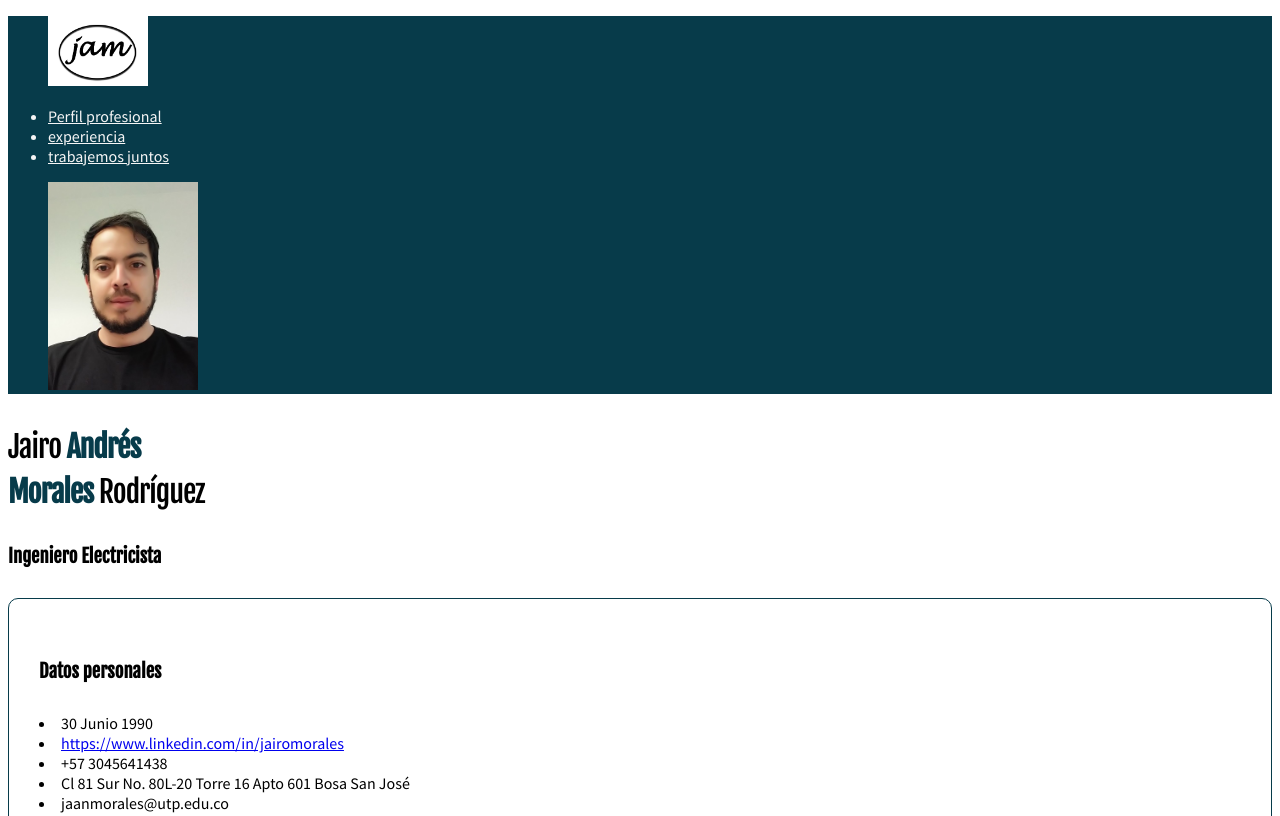
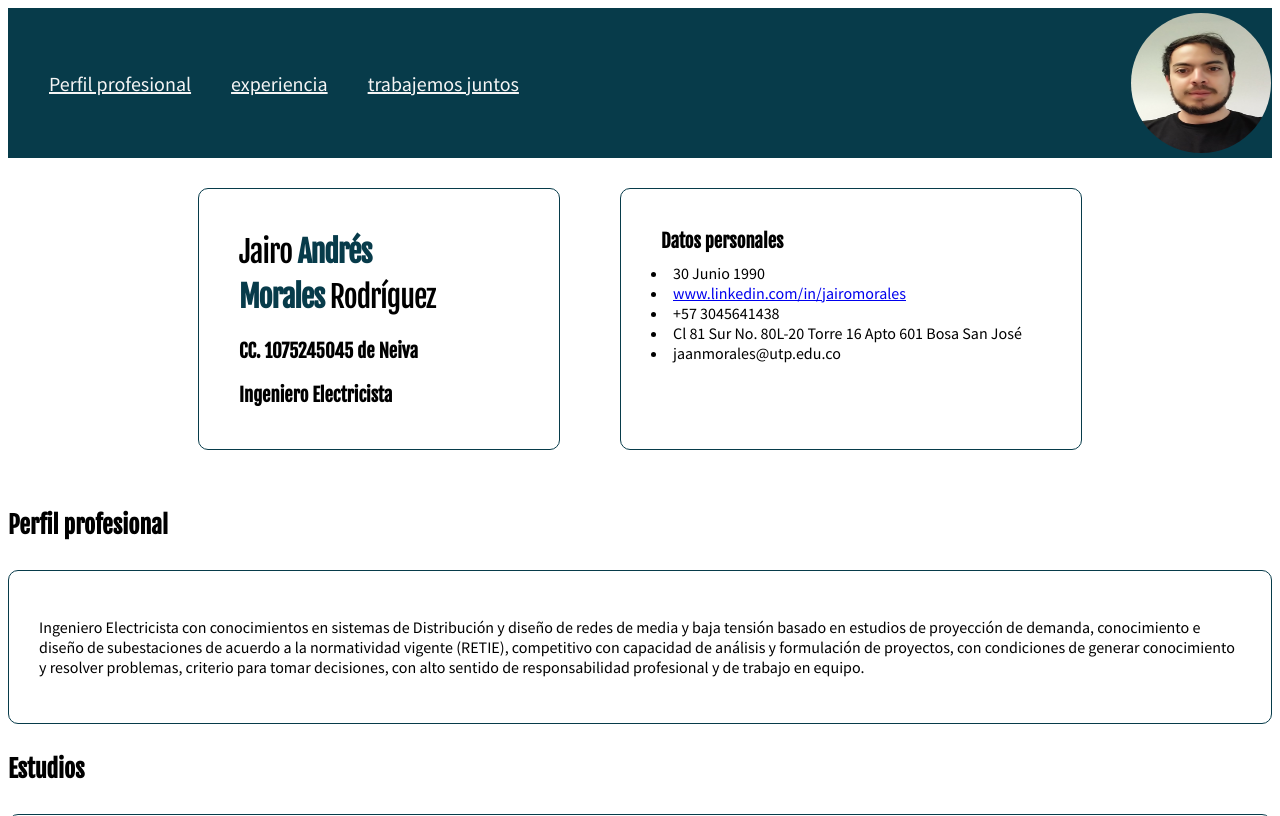
Before and after one commit to jairoandresm/vitae, a plain HTML site: page index.html in a window 1280 px wide. Shown: the top 816 px of the page. Drawn offline with Linux system fonts and the light colour scheme.

Commit message:
nuevos cambios

```diff
--- a/data/estilos.css
+++ b/data/estilos.css
@@ -32,7 +32,6 @@ strong{
 }*/
 body{
   font-family: "Source Sans Pro", sans-serif;
-
 }
 h1,h2,h3,h4,h5,h6{
   font-family: 'Fjalla One', sans-serif;
@@ -53,16 +52,54 @@ strong{
 .header{
   background-color: #073b4a;
   color: whitesmoke;
+  height: 150px;
   margin: 0px;
+  padding: 1px;
+  display: flex;
+  justify-content: space-between;
+  align-items: center;
+
+}
+.header ol{
+  display: flex;
+}
+ul{
+  color: whitesmoke;
+  margin: 10px;
+  padding: 10px;
+  list-style: none;
+  display: flex;
+  font-size: 20px;
+
 }
 header a {
   color: whitesmoke;
+  margin: 10px;
+  padding: 10px;
 }
-header figure{
+.header, figure{
   background-color: #073b4a;
-  background-size: 100px 100px;
+  background-size: 500px 500px;
   background-repeat: no-repeat;
   background-position-x: right;
+  box-sizing: border-box;
+  display: flex;
+  align-self: center;
+  margin: 0px;
+}
+.redonda{
+  width:140px;
+    height:140px;
+    border-radius:150px;
+    display: flex;
+}
+.datos__info{
+  display: flex;
+  justify-content: center;
+}
+h1, h3{
+  margin: 0px;
+  padding: 10px;
 }
 .dato{
 border-top: 1px solid #073b4a;
@@ -70,7 +107,24 @@ border-left: 1px solid  #073b4a;
 border-right: 1px solid  #073b4a;
 border-bottom: 1px solid  #073b4a;
 border-radius: 10px;
+margin: 30px;
 padding: 30px;
+height: 200px;
+width: 400px;
+}
+.datos__nombre{
+  border-top: 1px solid #073b4a;
+border-left: 1px solid  #073b4a;
+border-right: 1px solid  #073b4a;
+border-bottom: 1px solid  #073b4a;
+border-radius: 10px;
+margin: 30px;
+padding: 30px;
+height: 200px;
+width: 300px;
+}
+.datos__nombre ~.datos__info{
+  justify-items: center;
 }
 .hero{
   border-top: 1px solid #073b4a;
@@ -79,6 +133,7 @@ padding: 30px;
   border-bottom: 1px solid  #073b4a;
   border-radius: 10px;
   padding: 30px;
+
 }
 .Estudios{
   border-top: 1px solid #073b4a;
@@ -96,3 +151,20 @@ padding: 30px;
   border-radius: 10px;
   padding: 30px;
 }
+.contacto{
+  border-top: 1px solid #073b4a;
+  border-left: 1px solid  #073b4a;
+  border-right: 1px solid  #073b4a;
+  border-bottom: 1px solid  #073b4a;
+  border-radius: 10px;
+  padding: 30px;
+  margin: 0px;
+}
+.input{
+  width: 70%;
+  border-radius: 20px;
+  height: 20px;
+}
+label{
+  margin: 20px;
+}
--- a/index.html
+++ b/index.html
@@ -12,15 +12,13 @@
   <link href="https://fonts.googleapis.com/css?family=Fjalla+One&display=swap" rel="stylesheet">
 </head>
 <body>
+  <nav>
+    <article>
     <header class="header">
-      <div>
         <!– la etiqueta nav genera un menú de navegación–>
         <!– El método alt se puede usar para mostrar el enlace donde se descarga la imagen–>
         <!– El método width redimensiona el ancho de la imagen–>
         <!– El método height redimensiona el alto de la imagen–>
-        <figure class="logo">
-          <img src="data/jam.jpg" alt="Logo Jam" width="100px">
-        </figure>
     <nav class="menu">
           <!– lista con viñeta–>
         <ul>
@@ -37,14 +35,17 @@
           </li>
         </ul>
       </nav>
-    </div>
             <figure>
-    <img src="data/jairo.jpg" alt="perfil" width="150px">
+            <img src="data/jairo.jpg" alt="perfil" width="150px" class="redonda">
             </figure>
     </header>
+    <div class="datos__info">
+      <div class="datos__nombre">
     <h1>
-      Jairo <strong> Andrés</strong> <br> <strong>Morales</strong> Rodríguez
+      Jairo <strong> Andrés</strong> <br> <strong>Morales</strong> Rodríguez </h1>
+      <h3>CC. 1075245045 de Neiva</h3>
       <h3>Ingeniero Electricista</h3>
+    </div>
     <section class="dato">
         <h3>Datos personales</h3>
         <nav>
@@ -53,7 +54,7 @@
           </li>
           <li>
               <!– el atributo target _blank, abre una página nueva a los enlaces de nuestra página–>
-            <a href="https://www.linkedin.com/in/jairomorales" target="_blank">https://www.linkedin.com/in/jairomorales</a>
+            <a href="https://www.linkedin.com/in/jairomorales" target="_blank">www.linkedin.com/in/jairomorales</a>
           </li>
           <li>
             <a>+57 3045641438</a>
@@ -65,7 +66,9 @@
             <a>jaanmorales@utp.edu.co</a>
           </li>
         </nav>
-      </h1>
+      </article>
+    </nav>
+    </div>
     </section>
     <h2>Perfil profesional</h2>
     <section class="hero" id="Perfil">
@@ -92,29 +95,29 @@
     <section class="Experiencia" id="Experiencia">
       <article>
           <h5><strong>04/08/14 a 31/01/15 </strong> -
-            Aprendiz universitario, CODENSA SA. ESP, Bogota DC Desempeño de labores en Ingeniería de Redes de media y baja tensión, revi- sión de proyectos de ingeniería de redes, programación de tareas a desarrollar dentro de los lineamientos pactados en el proyecto.
+            Aprendiz universitario, CODENSA SA. ESP, Bogota DC Desempeño de labores en Ingeniería de Redes de media y baja tensión, revisión de proyectos de ingeniería de redes, programación de tareas a desarrollar dentro de los lineamientos pactados en el proyecto.
             <strong> Jefe inmediato:</strong> José Orlando Ramirez. teléfono: 315-335-47-33
           </h5>
           <h5><strong>22/06/2015 a 15/02/2017</strong> -
-            Ingeniero Electricista, diseños de redes de me- dia tensión GESTION Y DISEÑOS ELÉCTRICOS SA. Bogotá DC. Desempeño de labores de Ingeniería en servicio levantamiento, diagnóstico, verificación, di- seño e ingeniería para redes aéreas y subterráneas de media, baja tensión, alumbrado público y estudios técnicos aplicando criterios de diseño norma CODENSA.
+            Ingeniero Electricista, diseños de redes de media tensión GESTION Y DISEÑOS ELÉCTRICOS SA. Bogotá DC. Desempeño de labores de Ingeniería en servicio levantamiento, diagnóstico, verificación, diseño e ingeniería para redes aéreas y subterráneas de media, baja tensión, alumbrado público y estudios técnicos aplicando criterios de diseño norma CODENSA.
             <strong> Jefe inmediato:</strong> Maira Yoconda Sanchez. Teléfono: +57 301 2697020
           </h5>
           <h5><strong>12/06/17 a Presente</strong> -
-            Ingeniero Electricista, diseños de redes de media ten- sión INMEL SA. Bogotá DC. Diseño y mantenimiento de redes aéreas y sub- terráneas de media y baja tensión según normatividad vigente, Estudios téc- nicos asociados al proyecto según requerimientos, revisión de proyectos de subestaciones, redes de baja tensión y alumbrado público.
+            Ingeniero Electricista, diseños de redes de media tensión INMEL SA. Bogotá DC. Diseño y mantenimiento de redes aéreas y subterráneas de media y baja tensión según normatividad vigente, Estudios técnicos asociados al proyecto según requerimientos, revisión de proyectos de subestaciones, redes de baja tensión y alumbrado público.
             <strong> Jefe inmediato:</strong>  Paola Sanchez. Teléfono: +57 312 5975451
           </h5>
       </article>
     </section>
-    <section class="contacto" id="Contacto">
+    <p></p>
+    <footer class="contacto" id="Contacto">
       <form class="email" action="/suscripcion/">
         <!– el atributo for sirve hara hacer focus en el id con el mismo nombre–>
         <!– el tipo datetime muestra datos almacenados en el navegador–>
-        <h4>Trabajemos juntos</h4>
+        <h2>Trabajemos juntos</h2>
         <label for="email">Contáctame</label>
-      <input type="datetime" placeholder="Déjame tu email" id="email">
+        <input class="input" type="datetime" placeholder="Déjame tu email" id="email">
         <button>Enviar</button>
         </form>
-    </section>
-    <footer class="footer"></footer>
+      </footer>
 </body>
 </html>
```
Lines whose indentation alone changed are shown as unchanged.
